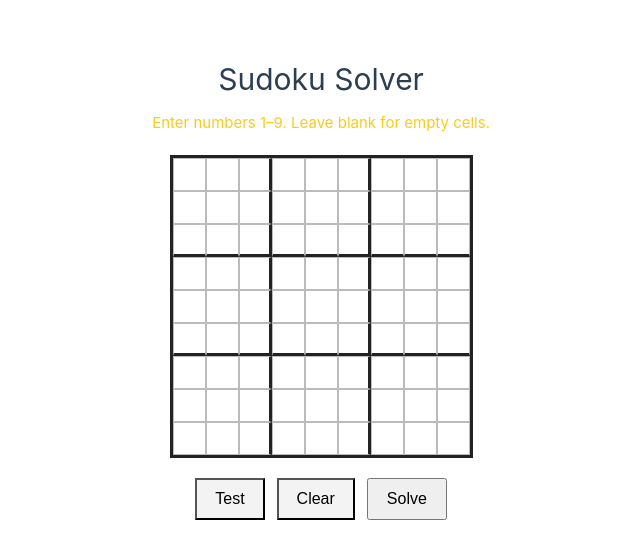
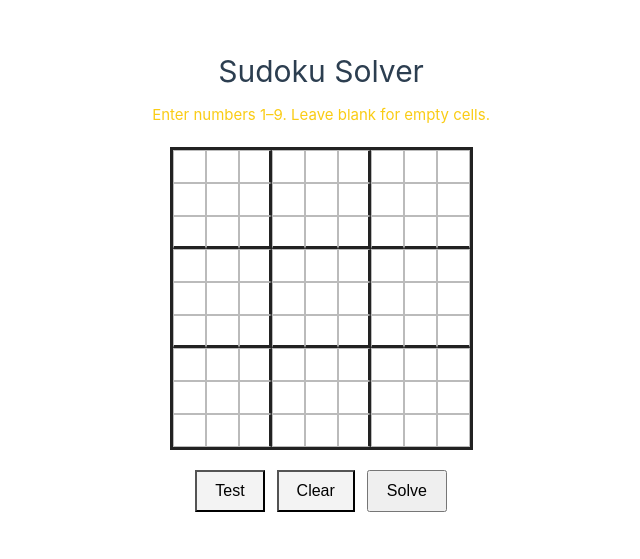
Before and after one commit to TimPHo/sudoku, a Vue app in the folder Frontend/sudoku-vue/: page / in a window 1280 px wide. Shown: the part 113-672 px from the top of the page, without its empty margins (126-766 px from the left). Built offline with nearby package versions, Linux system fonts and the light colour scheme; the HTML template or start-up script is replaced by a standard one.

Commit message:
Reduce top gap; Update ReadMe.md

```diff
--- a/Frontend/sudoku-vue/src/views/HomeView.vue
+++ b/Frontend/sudoku-vue/src/views/HomeView.vue
@@ -171,11 +171,12 @@ function loadTestBoard() {
 .page {
   max-width: 520px;
   margin: 0 auto;
-  padding: 24px;
+  padding: 8px 24px 24px;
   text-align: center;
 }
 
 h1 {
+  margin-top: 0;
   margin-bottom: 8px;
 }
 
```
Also changed, not shown: 1 other file (tests, documents, lock files or other folders).
